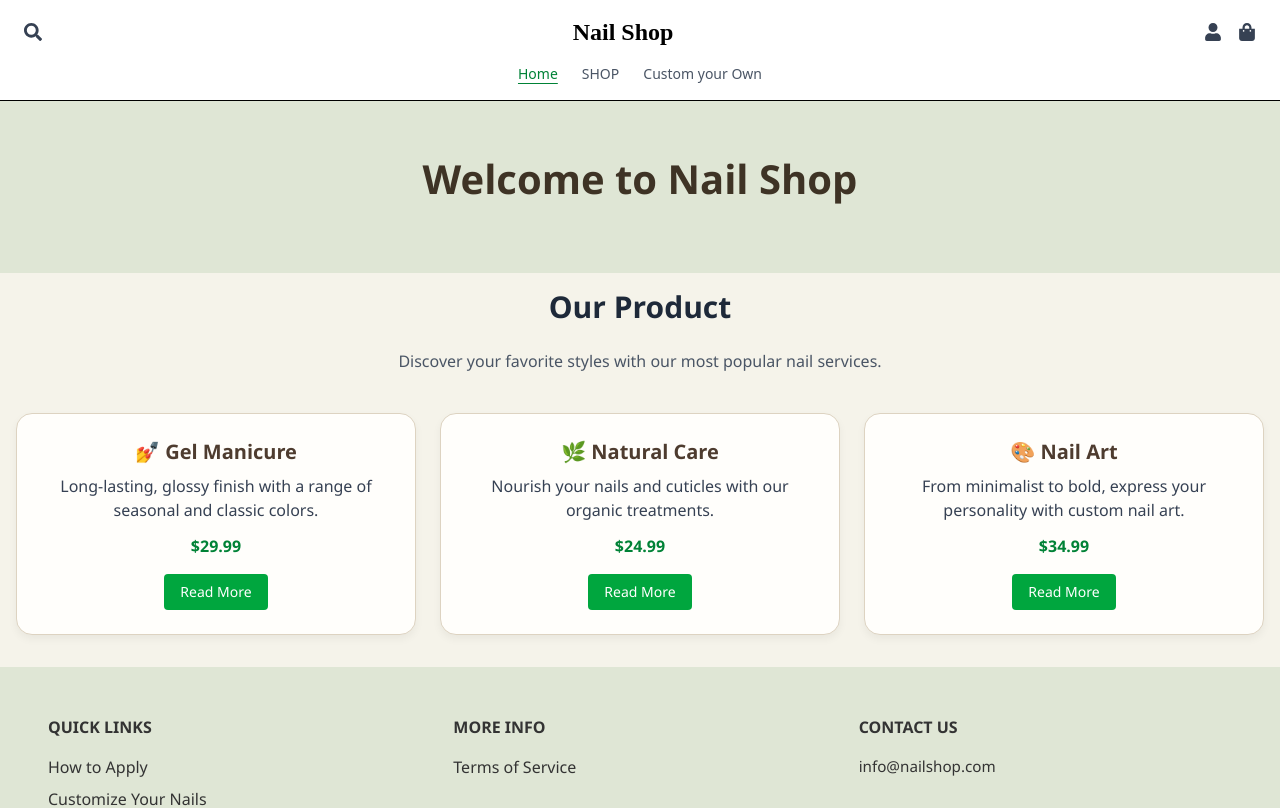
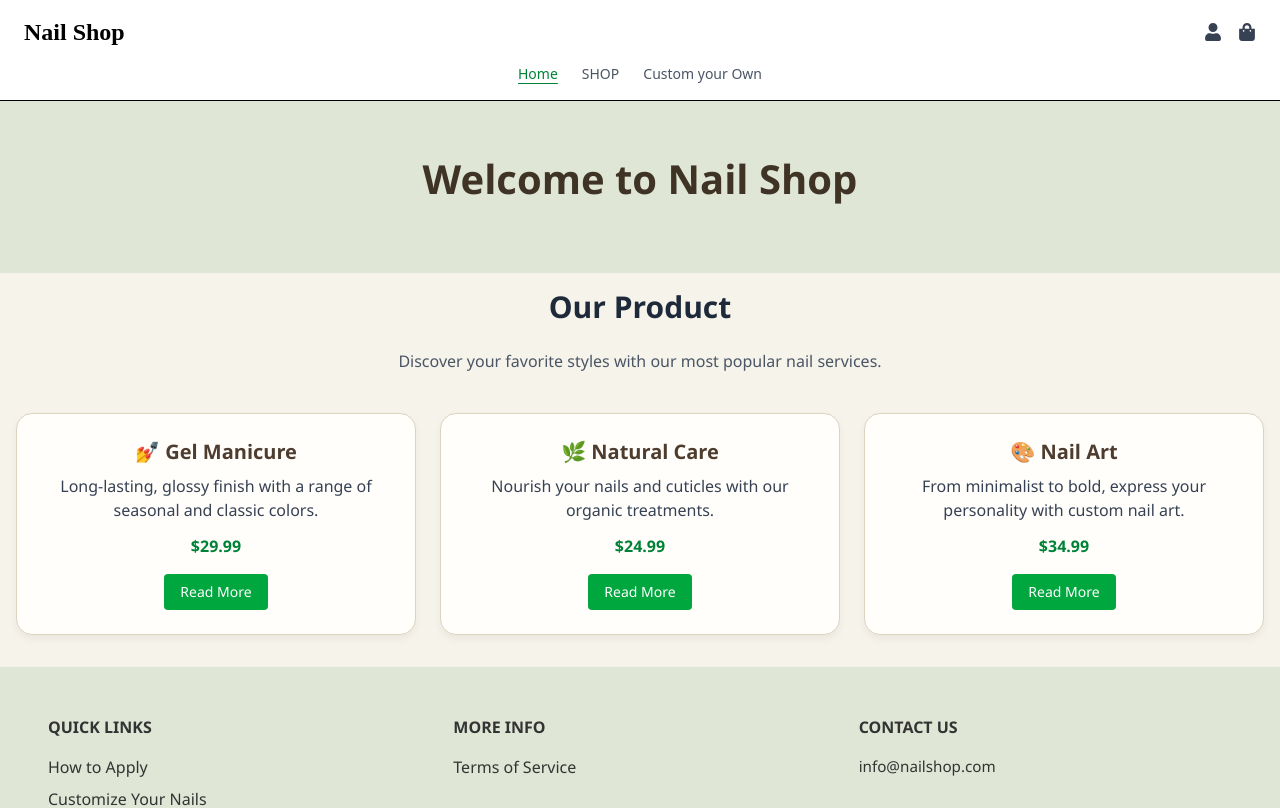
Before and after one commit to sharon1003/User-Interface-II, a React (Vite) app: page / in a window 1280 px wide. Shown: the top 808 px of the page. Built offline with nearby package versions, Linux system fonts and the light colour scheme.

Commit message:
Update Nav.tsx

```diff
--- a/src/components/Navbar.tsx
+++ b/src/components/Navbar.tsx
@@ -7,11 +7,11 @@ const Navbar = () => {
     <nav className="bg-white border-b shadow-sm py-4 px-6">
       <div className="max-w-7xl mx-auto flex items-center justify-between">
         {/* Left Icons */}
-        <div className="flex items-center space-x-4 text-gray-700 text-lg">
+        {/* <div className="flex items-center space-x-4 text-gray-700 text-lg">
           <button aria-label="Search" className="navbar-button">
             <FaSearch />
           </button>
-        </div>
+        </div> */}
 
         {/* Center Logo */}
         <NavLink to="/" className="text-2xl font-bold flex items-center space-x-2 navbar-logo">
```
